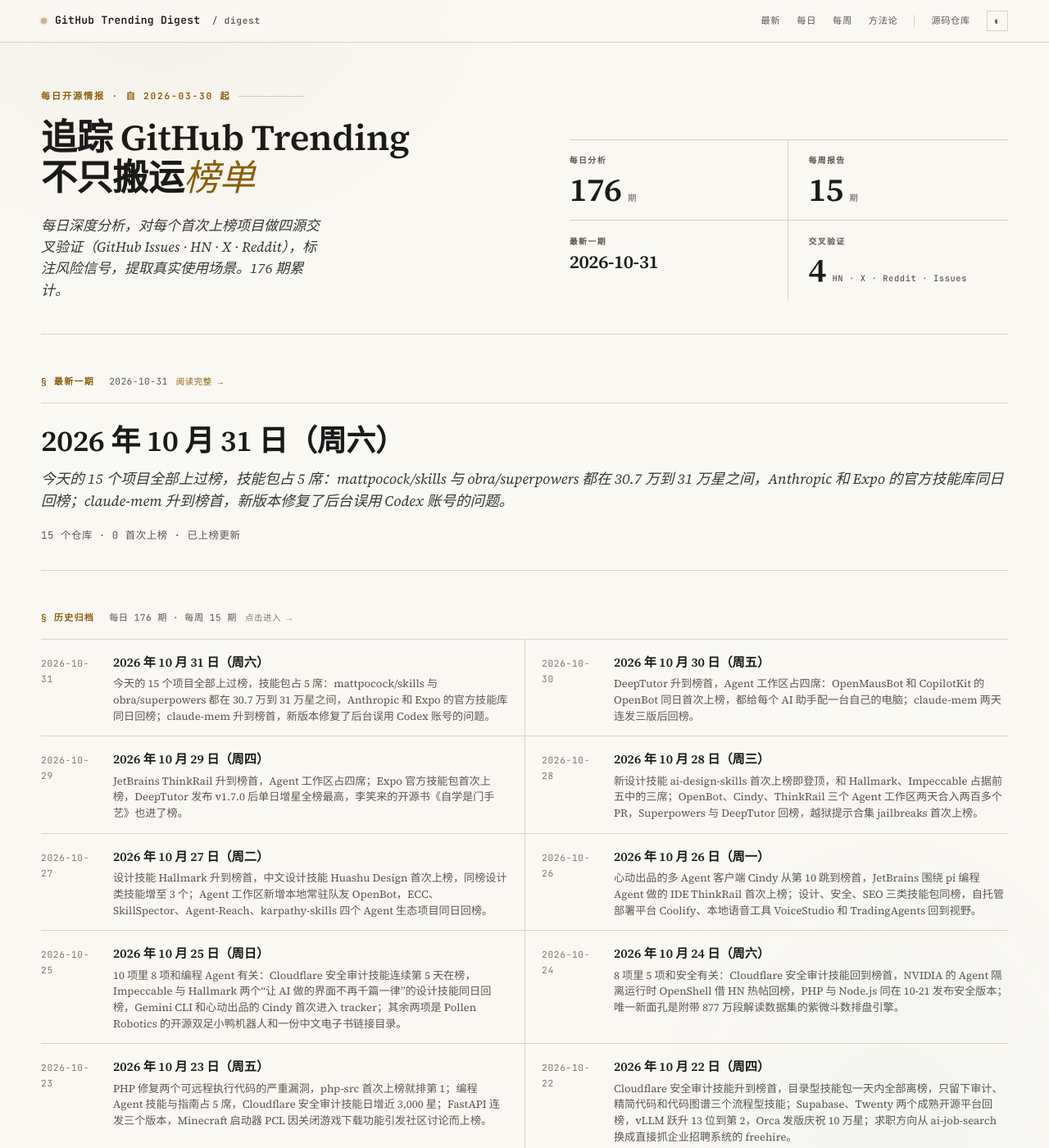
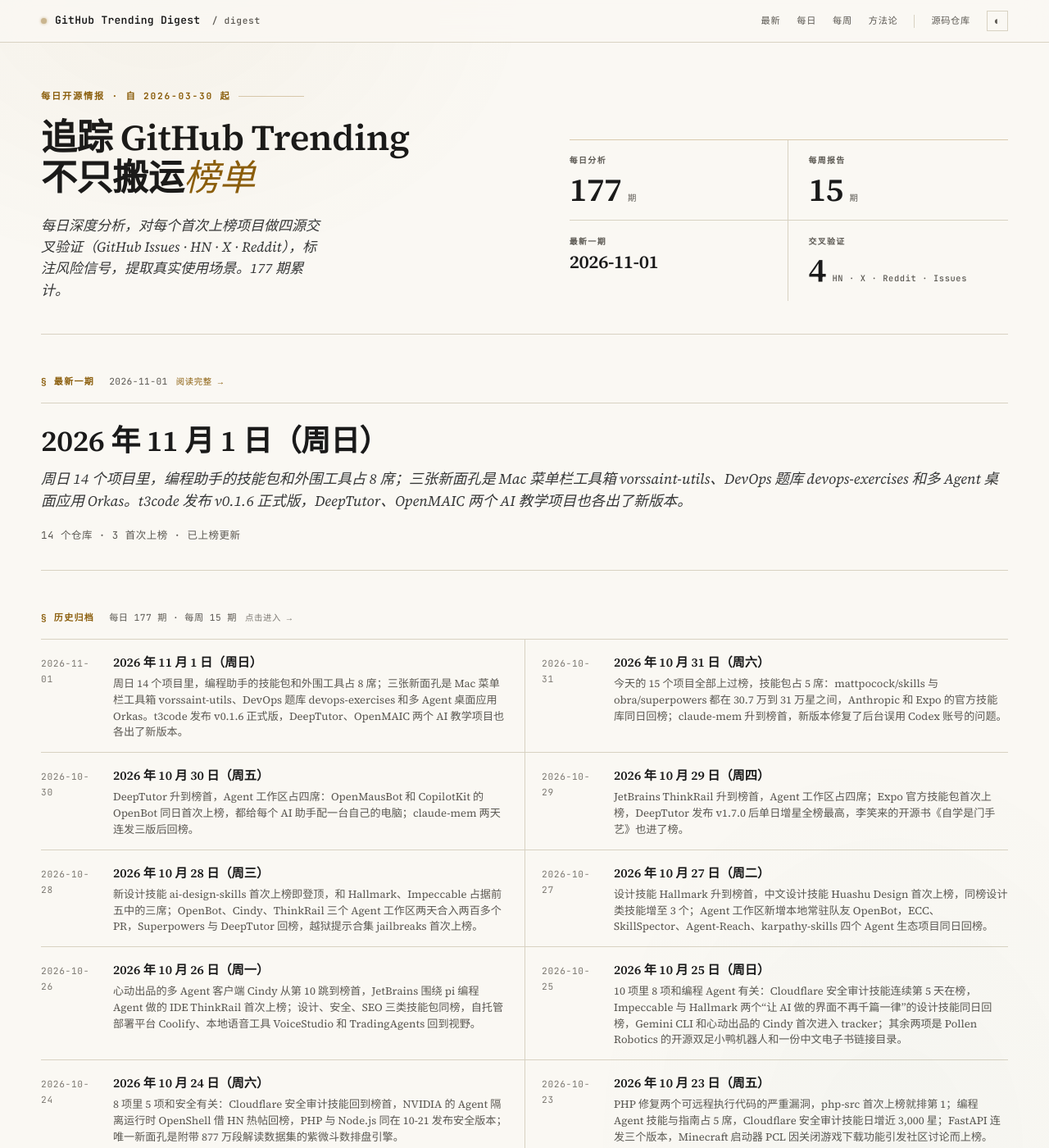
Before and after one commit to maxzyma/github-trending-digest, a Jekyll site: the page built from index.md, in a window 1280 px wide and 1400 px high. Shown: the whole window at 82% size. Built offline with Jekyll 4.4.1, drawn with Linux system fonts in a browser that asks for light colours; some of the changed lines change nothing that is shown; some of the changed text lies outside the part shown.

Commit message:
daily: 2026-11-01 public archive

```diff
--- /dev/null
+++ b/daily/2026-11-01-analysis.md
@@ -0,0 +1,187 @@
+---
+layout: daily
+date: 2026-11-01
+title: GitHub Trending 深度分析 — 2026 年 11 月 1 日（周日）
+subtitle: 周日 14 个项目里，编程助手的技能包和外围工具占 8 席；三张新面孔是 Mac 菜单栏工具箱 vorssaint-utils、DevOps 题库 devops-exercises 和多 Agent 桌面应用 Orkas。t3code 发布 v0.1.6 正式版，DeepTutor、OpenMAIC 两个 AI 教学项目也各出了新版本。
+total: 14
+new_count: 3
+new_repos:
+  - repo: Orkas-AI/Orkas
+    stars: 6335
+    star_delta: 1044
+    lang: JavaScript
+    source_strength: 弱
+    risk_tags: ['vanity', 'cost', 'dependency', 'privacy']
+  - repo: vorssaint/vorssaint-utils
+    stars: 31928
+    star_delta: 501
+    lang: Swift
+    source_strength: 中
+    risk_tags: ['bus_factor', 'stability', 'privacy']
+updated_repos:
+  - repo: thedotmack/claude-mem
+    change: "="
+    days_listed: 3
+  - repo: mattpocock/skills
+    change: ↑6
+    days_listed: 2
+  - repo: pingdotgg/t3code
+    change: ↑5
+    days_listed: 2
+  - repo: Renhuai123/ziwei-doushu
+    change: "="
+    days_listed: 2
+  - repo: milind-soni/OpenMausBot
+    change: ↓4
+    days_listed: 3
+  - repo: pbakaus/impeccable
+    change: ↓4
+    days_listed: 8
+  - repo: obra/superpowers
+    change: ↑6
+    days_listed: 5
+  - repo: lightpanda-io/browser
+    change: ↑6
+    days_listed: 2
+  - repo: HKUDS/DeepTutor
+    change: "="
+    days_listed: 5
+---
+
+# GitHub Trending 深度分析 — 2026 年 11 月 1 日（周日）
+
+_周日 14 个项目里，编程助手的技能包和外围工具占 8 席；三张新面孔是 Mac 菜单栏工具箱 vorssaint-utils、DevOps 题库 devops-exercises 和多 Agent 桌面应用 Orkas。t3code 发布 v0.1.6 正式版，DeepTutor、OpenMAIC 两个 AI 教学项目也各出了新版本。_
+
+_项目总数: 14 | 首次上榜: 3 | 重新上榜: 2 | 已上榜更新: 9 | 数据源: https://github.com/trending_
+
+## 本日主线
+
+**主线一：榜单地图 — 编程助手生态仍是主体，新面孔出现在它之外。** 3 个 NEW、2 个回榜、9 个连续在榜。今日可分 5 组：
+
+- **编程助手技能包与方法论**（4 项）：`mattpocock/skills`（↑6，#2，308,438 ⭐）、`Donchitos/Claude-Code-Game-Studios`（RE，#3）、`pbakaus/impeccable`（↓4，#7）、`obra/superpowers`（↑6，#8，310,090 ⭐）
+- **编程助手的记忆、客户端与多 Agent 工作台**（4 项）：`thedotmack/claude-mem`（=，榜首，+1,723）、`pingdotgg/t3code`（↑5，#4）、`milind-soni/OpenMausBot`（↓4，#6）、`Orkas-AI/Orkas`（NEW，#11）
+- **AI 教学**（2 项）：`HKUDS/DeepTutor`（=，#10）、`THU-MAIC/OpenMAIC`（RE，#12）
+- **浏览器、运维学习与桌面工具**（3 项）：`lightpanda-io/browser`（↑6，#9）、`bregman-arie/devops-exercises`（NEW，#13，86,013 ⭐）、`vorssaint/vorssaint-utils`（NEW，#14，31,928 ⭐）
+- **其他**（1 项）：`Renhuai123/ziwei-doushu`（=，#5，紫微斗数排盘引擎）
+
+昨天的 CopilotKit/OpenBot、expo/skills、macro-inc/macro、anthropics/skills、JetBrains/thinkrail 和 togg53192-cmd/jailbreaks 落榜，榜单从 15 项缩到 14 项。单日涨星前三是 claude-mem（+1,723）、impeccable（+1,338）和 OpenMausBot（+1,303）。
+
+**主线二：两张非 AI 新面孔，一个是 Mac 用户的日常工具，一个是老牌面试题库。** vorssaint-utils 把按应用调音量、系统监控、窗口吸附、剪贴板历史、卸载器、Homebrew 管理等十几种 Mac 小工具装进一个菜单栏应用，GPL-3.0 开源。最近两个版本 v3.4.2 和 v3.4.3 的 DMG 在 GitHub 上分别被下载 144,914 次和 68,551 次，open issue 加 PR 有 1,342 个。devops-exercises 是 2019 年开始的 DevOps 与 SRE 练习题库，覆盖 Linux、Kubernetes、Terraform 等，86,013 星，最近一次提交在 2025-12-27。准备运维面试的读者可以直接用；想看新动向的读者不必点开。
+
+**主线三：三个已上榜项目发了值得升级前细读的版本。** t3code 10-31 发布 v0.1.6 正式版，137 位贡献者合入 521 项改动，新增不打断主对话的侧聊、在 Diff 面板审查本地提交、用 1Password 管理凭证，并修复了删除线程会连带删掉共享 worktree 的问题（#24489）。DeepTutor v1.7.1 推出桌面预览版，把 Python、Node.js 和学习工作区打包成 Mac 与 Windows 应用。OpenMAIC v1.3.0 加入知识库，但升级有硬性条件：要先停掉所有旧实例，不能新旧版本混跑，也不支持回滚到 1.3.0 以下。自建部署 OpenMAIC 的团队需要按发布说明安排停机窗口。
+
+**主线四：榜单解读提醒 — Orkas 的社区足迹很薄，vorssaint-utils 的星数比值不能单独用来判断。** Orkas 有 6,335 星，仓库历史上只有 5 个 issue，其中 4 个的提交账号注册于 10-29 到 10-31，各有 0 个关注者；最近三个版本的 GitHub 安装包下载量在 161 到 472 之间（官网下载不在其中），HN、X、Reddit 上没有找到独立讨论。vorssaint-utils 的星数与关注者之比约 726:1，按这一项看很容易误判，但下载量和上千个 issue 说明确实有大量 Mac 用户在用。
+
+## 新上榜项目
+
+### [Orkas-AI/Orkas](https://github.com/Orkas-AI/Orkas) — NEW ⭐ 6,335（+1,044）| JavaScript | 信源：弱
+
+**它是什么**: 一个装在 Mac 或 Windows 上的"AI 团队"应用。你告诉它要做的事，一个总指挥 Agent 把目标拆成待办，交给内置的 16 个专业 Agent（写文案、做 PPT、剪视频、写代码等），也可以调用你电脑上已装的 Claude Code、Codex、OpenCode 等编程助手来干活。
+
+**解决什么问题**: 以前要在多个 AI 工具之间手动切换、复制粘贴上下文，再自己盯进度；Orkas 想把分工、排期和定时任务放进同一个桌面应用，对话、文件和知识库默认存在本机。
+
+**谁在用、怎么用**（来自 Issues，未找到外部独立讨论）:
+- 场景 1: 在多个资料库之间移动文件时编辑内容丢失（#131），说明有人在用它管理多个项目的文件。
+- 场景 2: Windows 上同时跑多个任务时卡顿（#137）；希望自动化只在工作日运行、Agent 可换头像（#136）；希望内置浏览器补齐日常功能（#145）。
+- 以上 4 个 issue 的提交账号均注册于 10-29 到 10-31，各只有 1 到 2 个公开仓库、0 个关注者，无法确认是独立用户。较早的 #67 要求按平台提供预编译原生模块，来自 2025 年注册的账号。
+
+**社区怎么评价**:
+- 正面: 工程在持续推进，约每 10 天发一版（v2026.10.1、10.17、10.27），10 月底核心成员合入了 OAuth、跨资料库移动等修复。
+- 负面: HN 按 "Orkas" 搜索无结果；X 上搜到的多是同名不同项目；Reddit 未找到帖子。能找到的外部曝光主要是工具目录站和核心贡献者在其他 awesome 列表里提交的推荐。
+- 健康度: 151 个关注者，星数与关注者之比约 42:1；open issue 加 PR 共 7 个；仓库创建于 2026-04-29；最近三版 GitHub 安装包下载量为 472、161、177。
+
+**风险与争议**:
+- **vanity**: 6 千多星对应 5 个 issue，近期 issue 多来自新注册账号，外部讨论几乎为零，热度需要谨慎解读。
+- **cost**: 安装包版内置 Orkas 托管模型，送 500 积分，之后需买积分或订阅（$11.99/月起）；自带 API Key 则按模型服务商计费。
+- **dependency**: 共享项目、云同步、把应用发布成网页只在需要登录的安装包版里有，开源源码版没有账号层，也不支持这些功能。
+- **privacy**: 语音输入会把音频发到 Orkas 识别；可选的云同步把所选数据存到 Orkas 服务器。使用自带 Key 时，模型请求从本机直连服务商。
+
+**技术备注**: JavaScript，MIT 许可。安装包支持 macOS 12+ 与 Windows 10+；Linux x64/arm64 目前只能从源码运行，源码版可连本地模型离线使用。自定义模型支持 OpenAI 兼容和 Anthropic 兼容接口。
+
+### [vorssaint/vorssaint-utils](https://github.com/vorssaint/vorssaint-utils) — NEW ⭐ 31,928（+501）| Swift | 信源：中
+
+**它是什么**: 一个常驻 Mac 菜单栏的免费工具箱。一个应用里包括按应用分别调音量、系统监控、窗口切换与吸附、Dock 预览、剪贴板历史、文本片段、卸载器、Homebrew 图形管理、端口管理、录屏等功能。
+
+**解决什么问题**: Mac 用户常为这些小功能分别购买或安装多个付费工具；vorssaint-utils 把它们合到一个开源应用里，各功能可单独开关。
+
+**谁在用、怎么用**（来自 Issues/X）:
+- 场景 1: 用它替代系统窗口切换器，改版后有用户要求恢复旧版切换器（#710，18 条评论）；也有人报告切换器不切换（#961）。
+- 场景 2: 用卸载器和应用更新功能管理软件，反馈卸载器拖入应用无反应（#1582）、更新检查误报（#1465）。
+- 场景 3: X 上多位独立用户自发推荐，最常提到的是按应用调音量。
+- 社区在补功能：平滑滚动（PR #1040，47 条评论）、阿拉伯语从右到左排版（#1149）、端口管理器（#1260）。
+
+**社区怎么评价**:
+- 正面: 发版密集，v3.4.2（10-21）和 v3.4.3（10-29）的 DMG 下载量分别为 144,914 和 68,551；构建经 Apple 开发者签名与公证，可用 `brew install --cask vorssaint` 安装。
+- 负面: 功能面很宽，切换器、更新、卸载等核心功能都出过回归；HN 上 8 月有 2 条帖子，均无评论。
+- 健康度: 44 个关注者，星数与关注者之比约 726:1；open issue 加 PR 1,342 个，历史 issue 约 1,800 个；作者 1,283 次提交，第二名 146 次。
+
+**风险与争议**:
+- **bus_factor**: 作者一人贡献绝大部分提交，上千个待处理 issue 和 PR 主要靠他消化。
+- **stability**: 十几种功能同在一个应用里，单个模块的回归会影响整体体验，升级前可先看 issue 区。
+- **privacy**: 部分功能需要辅助功能、录屏等系统权限，README 称均为可选；录屏可生成限时分享链接，这一功能会上传文件。README 声明无账号、无统计和追踪，联网仅限更新检查、测速、Homebrew 操作等可见动作。
+
+**技术备注**: Swift，GPL-3.0。仅支持 Apple Silicon、macOS 14 及以上。
+
+### [bregman-arie/devops-exercises](https://github.com/bregman-arie/devops-exercises) — NEW ⭐ 86,013（+342）| Python | 知名老项目首入 tracker
+
+- **定位**: 2019 年起维护的 DevOps 与 SRE 练习和面试题库，覆盖 Linux、Jenkins、AWS、Prometheus、Docker、Ansible、Git、Kubernetes、Terraform 等，以问答形式组织。
+- **现状**: 20,547 个 fork，1,329 个关注者；最近一次提交是 2025-12-27 的葡萄牙语翻译和 Terraform 问答补充，此后没有新提交。今日上榜不对应新版本或新内容，适合当学习材料，不代表新动向。
+
+## 重新上榜项目
+
+### Donchitos/Claude-Code-Game-Studios — RE（#3，上次上榜 2026-10-30）
+
+- **Stars**: 31,215（今日 +742，较 10-30 的 29,272 增加 +1,943）
+- **更新**: 无显著更新，最新版本仍是 10-19 的 v1.2.0，此后无新提交。
+
+### THU-MAIC/OpenMAIC — RE（#12，上次上榜 2026-09-11）
+
+- **Stars**: 42,203（今日 +116，较 09-11 的 35,361 增加 +6,842）
+- **更新**: 9 月以来连发 v1.2.0（10-16）、v1.2.1（10-18）和 v1.3.0（10-29）。1.3.0 加入知识库：用户上传的材料按文件夹保存、只解析一次，课程编辑器和 Agent 都能调用；Pro 工作台在第一页生成前先展示 Agent 的工作预览，课堂标签可在学习和编辑之间切换。升级注意：移除了内置的 Veo 视频服务，需先停掉所有旧实例再上线，不能新旧混跑，也不能回滚到 1.3.0 以下；从 1.2.0 升级的还要知道，1.2.1 起课堂聊天固定运行在 Pi 上，需要配置支持工具调用的模型。10-30 新增 DeepSeek 一键配置（#2064）。
+
+## 已上榜项目更新
+
+### thedotmack/claude-mem — =（连续上榜 3 天，#1）
+
+- **Stars**: 107,933（今日 +1,723，较 10-31 的 106,317 增加 +1,616）
+- **更新**: 无显著更新，最新版本仍是 10-30 的 v15.7.0。
+
+### mattpocock/skills — ↑6（连续上榜 2 天，#2）
+
+- **Stars**: 308,438（今日 +883，较 10-31 的 307,513 增加 +925）
+- **更新**: 10-31 新增 `software-factory` 技能，提供设计"软件工厂"时使用的术语表（#1316）；`chief-of-staff` 改为先查共享 wiki，复盘和 `implement-spec` 改成它的固定流程（#1363）。
+
+### pingdotgg/t3code — ↑5（连续上榜 2 天，#4）
+
+- **Stars**: 35,685（今日 +1,148，较 10-31 的 32,781 增加 +2,904）
+- **更新**: 10-31 发布 v0.1.6 正式版，之后立即开始 0.1.7 nightly。新功能有侧聊、项目置顶与归档、Diff 面板审查本地提交、1Password 凭证；修复包括 Agent 无响应时也能停止（#27252）、截断的 Markdown 预览不再覆盖完整文件（#22339）、提交不再落到已切换的分支（#24473）。open issue 加 PR 4,053 个。
+
+### Renhuai123/ziwei-doushu — =（连续上榜 2 天，#5）
+
+- **Stars**: 12,310（今日 +1,092，较 10-31 的 11,250 增加 +1,060）
+- **更新**: 无显著更新，最近提交仍是 10-31 的平台更名文档（#64）。关注者 48 个。
+
+### milind-soni/OpenMausBot — ↓4（连续上榜 3 天，#6）
+
+- **Stars**: 9,674（今日 +1,303，较 10-31 的 8,703 增加 +971）
+- **更新**: 10-31 连发 v0.1.135 和 v0.1.136。一个 Bot 的所有对话线程沿用该 Bot 的 Claude 设置和工作目录（#4014）；同事追问会回到当初交接工作的 Bot（#4016）；出借给其他 Bot 的电脑执行命令最长可跑 15 分钟，超限时返回已有输出；可在设置里直接安装并登录 Kimi（#4026）。因 GitHub 11-02 下线 macos-14 构建机，Mac 版改在 macos-15 上构建（#4042）。
+
+### pbakaus/impeccable — ↓4（连续上榜 8 天，#7）
+
+- **Stars**: 98,330（今日 +1,338，较 10-31 的 97,129 增加 +1,201）
+- **更新**: 10-31 修复 Windows 安装每次都检查更新的问题（#1256），其余为测试补充和生成产物同步。最新正式版仍是 10-26 的 v4.8.0。
+
+### obra/superpowers — ↑6（连续上榜 5 天，#8）
+
+- **Stars**: 310,090（今日 +665，较 10-31 的 309,464 增加 +626）
+- **更新**: 无显著更新，最新版本仍是 10-21 的 v7.0.1。
+
+### lightpanda-io/browser — ↑6（连续上榜 2 天，#9）
+
+- **Stars**: 39,278（今日 +929，较 10-31 的 38,435 增加 +843）
+- **更新**: 10-31 起的提交以兼容性和性能为主：解析器在执行解析器插入的脚本前先跑完微任务，MCP 补了运行超时测试，文档写明各架构的 glibc 最低版本。最新版本仍是 1.0.2。
+
+### HKUDS/DeepTutor — =（连续上榜 5 天，#10）
+
+- **Stars**: 52,862（今日 +1,034，较 10-31 的 51,814 增加 +1,048）
+- **更新**: 发布 v1.7.1。新增 Open DeepTutor 桌面预览版，把 Python、Node.js 和完整学习工作区打包成 Apple Silicon Mac、Intel Mac 与 Windows x64 应用；界面和回复语言新增越南语、日语、土耳其语和巴西葡萄牙语。已有数据原地保留，无需手动迁移。
--- /dev/null
+++ b/daily/2026-11-01.md
@@ -0,0 +1,20 @@
+# GitHub Trending 每日榜单 — 2026 年 11 月 1 日（周日）
+
+| # | 项目 | Stars | 今日 | 排名变化 |
+|---|------|-------|------|---------|
+| 1 | [thedotmack/claude-mem](https://github.com/thedotmack/claude-mem) | 107,933 | +1,723 | = |
+| 2 | [mattpocock/skills](https://github.com/mattpocock/skills) | 308,438 | +883 | ↑6 |
+| 3 | [Donchitos/Claude-Code-Game-Studios](https://github.com/Donchitos/Claude-Code-Game-Studios) | 31,215 | +742 | RE |
+| 4 | [pingdotgg/t3code](https://github.com/pingdotgg/t3code) | 35,685 | +1,148 | ↑5 |
+| 5 | [Renhuai123/ziwei-doushu](https://github.com/Renhuai123/ziwei-doushu) | 12,310 | +1,092 | = |
+| 6 | [milind-soni/OpenMausBot](https://github.com/milind-soni/OpenMausBot) | 9,674 | +1,303 | ↓4 |
+| 7 | [pbakaus/impeccable](https://github.com/pbakaus/impeccable) | 98,330 | +1,338 | ↓4 |
+| 8 | [obra/superpowers](https://github.com/obra/superpowers) | 310,090 | +665 | ↑6 |
+| 9 | [lightpanda-io/browser](https://github.com/lightpanda-io/browser) | 39,278 | +929 | ↑6 |
+| 10 | [HKUDS/DeepTutor](https://github.com/HKUDS/DeepTutor) | 52,862 | +1,034 | = |
+| 11 | [Orkas-AI/Orkas](https://github.com/Orkas-AI/Orkas) | 6,335 | +1,044 | NEW |
+| 12 | [THU-MAIC/OpenMAIC](https://github.com/THU-MAIC/OpenMAIC) | 42,203 | +116 | RE |
+| 13 | [bregman-arie/devops-exercises](https://github.com/bregman-arie/devops-exercises) | 86,013 | +342 | NEW |
+| 14 | [vorssaint/vorssaint-utils](https://github.com/vorssaint/vorssaint-utils) | 31,928 | +501 | NEW |
+
+> 数据源：<https://github.com/trending> · 抓取于 2026-11-01
--- a/index.md
+++ b/index.md
@@ -48,6 +48,7 @@
 
 ## Daily Analysis
 
+- [2026-11-01](daily/2026-11-01-analysis) — 周日 14 个项目里，编程助手的技能包和外围工具占 8 席；三张新面孔是 Mac 菜单栏工具箱 vorssaint-utils、DevOps 题库 devops-exercises 和多 Agent 桌面应用 Orkas。t3code 发布 v0.1.6 正式版，DeepTutor、OpenMAIC 两个 AI 教学项目也各出了新版本。
 - [2026-10-31](daily/2026-10-31-analysis) — 今天的 15 个项目全部上过榜，技能包占 5 席：mattpocock/skills 与 obra/superpowers 都在 30.7 万到 31 万星之间，Anthropic 和 Expo 的官方技能库同日回榜；claude-mem 升到榜首，新版本修复了后台误用 Codex 账号的问题。
 - [2026-10-30](daily/2026-10-30-analysis) — DeepTutor 升到榜首，Agent 工作区占四席：OpenMausBot 和 CopilotKit 的 OpenBot 同日首次上榜，都给每个 AI 助手配一台自己的电脑；claude-mem 两天连发三版后回榜。
 - [2026-10-29](daily/2026-10-29-analysis) — JetBrains ThinkRail 升到榜首，Agent 工作区占四席；Expo 官方技能包首次上榜，DeepTutor 发布 v1.7.0 后单日增星全榜最高，李笑来的开源书《自学是门手艺》也进了榜。
```
